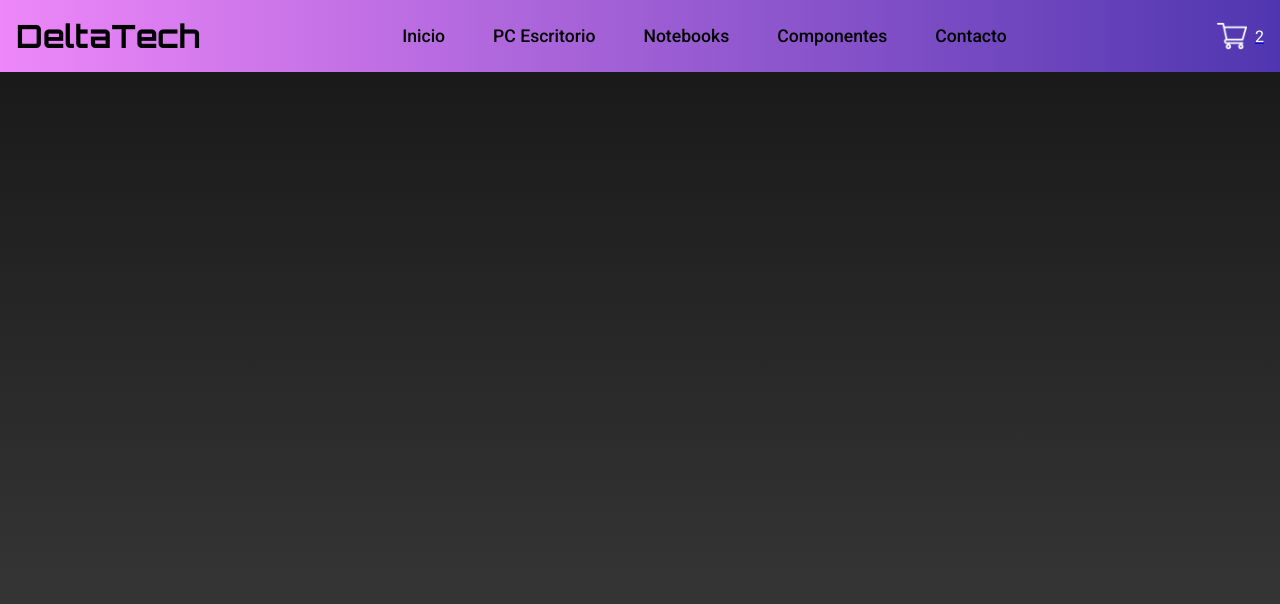
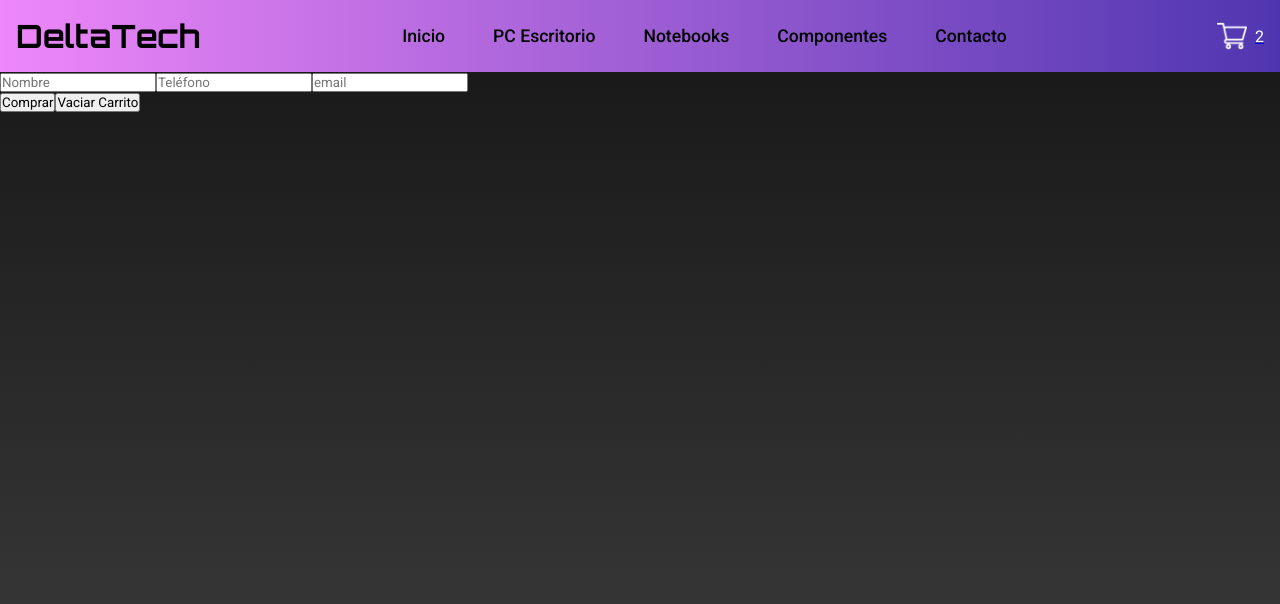
Before and after one commit to Garenio/Coderhouse-ReactJs-EntregaFinal-Garcia, a React (Vite) app: page /cart in a window 1280 px wide. Shown: the top 604 px of the page. Built offline with nearby package versions, Linux system fonts and the light colour scheme.

Commit message:
Se comienza a crear la lógica para el checkout

```diff
--- a/src/components/Cart.jsx
+++ b/src/components/Cart.jsx
@@ -1,21 +1,72 @@
-import { useContext } from "react";
+import { useContext, useState } from "react";
 
 import { CartContext } from "../contexts/CartContext";
 
+const clearBuyer = { name: "", phone: "", email: "" };
+
 export const Cart = () => {
-  const { cartList } = useContext(CartContext);
+  const [buyer, setBuyer] = useState(clearBuyer);
+  const { clear, cartList } = useContext(CartContext);
 
-  console.log(cartList);
+  const handleSendOrder = () => {
+    const order = {
+      buyer,
+      cartList,
+      total: 13600,
+    };
+  };
+
+  const handleChange = (ev) => {
+    const { name, value } = ev.target;
+    setBuyer((prev) => {
+      return {
+        ...prev,
+        [name]: value,
+      };
+    });
+  };
 
   return (
-    <div className="cart-list">
+    <div className="cart-detail">
+      <div className="cart-products-list">
         {cartList.map((item) => (
           <div key={item.id} className="product-card">
             <img src={item.img} alt="Imagen del producto" />
             <h3>{item.name}</h3>
             <p>{item.detail}</p>
+            <p>$ {item.price}</p>
           </div>
         ))}
       </div>
+      <div className="buyer-form">
+        <form>
+          <input
+            type="text"
+            value={buyer.name}
+            onChange={handleChange}
+            name="name"
+            placeholder="Nombre"
+          />
+          <input
+            type="text"
+            value={buyer.phone}
+            onChange={handleChange}
+            name="phone"
+            placeholder="Teléfono"
+          />
+          <input
+            type="email"
+            value={buyer.email}
+            onChange={handleChange}
+            name="email"
+            placeholder="email"
+          />
+        </form>
+      </div>
+      <div className="cart-control">
+        <button onClick={handleSendOrder}>Comprar</button>
+        <button onClick={clear}>Vaciar Carrito</button>
+      </div>
+    </div>
   );
 };
```
Lines whose indentation alone changed are shown as unchanged.
